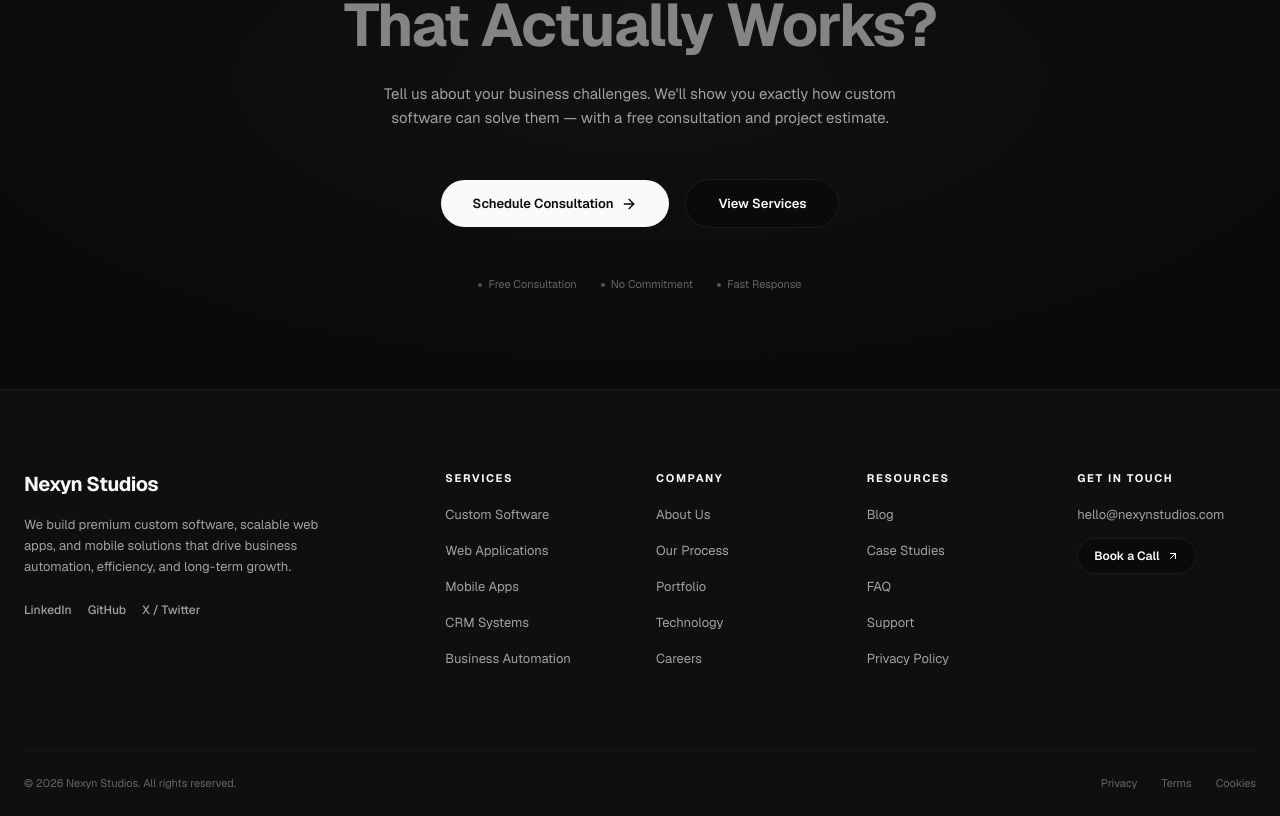
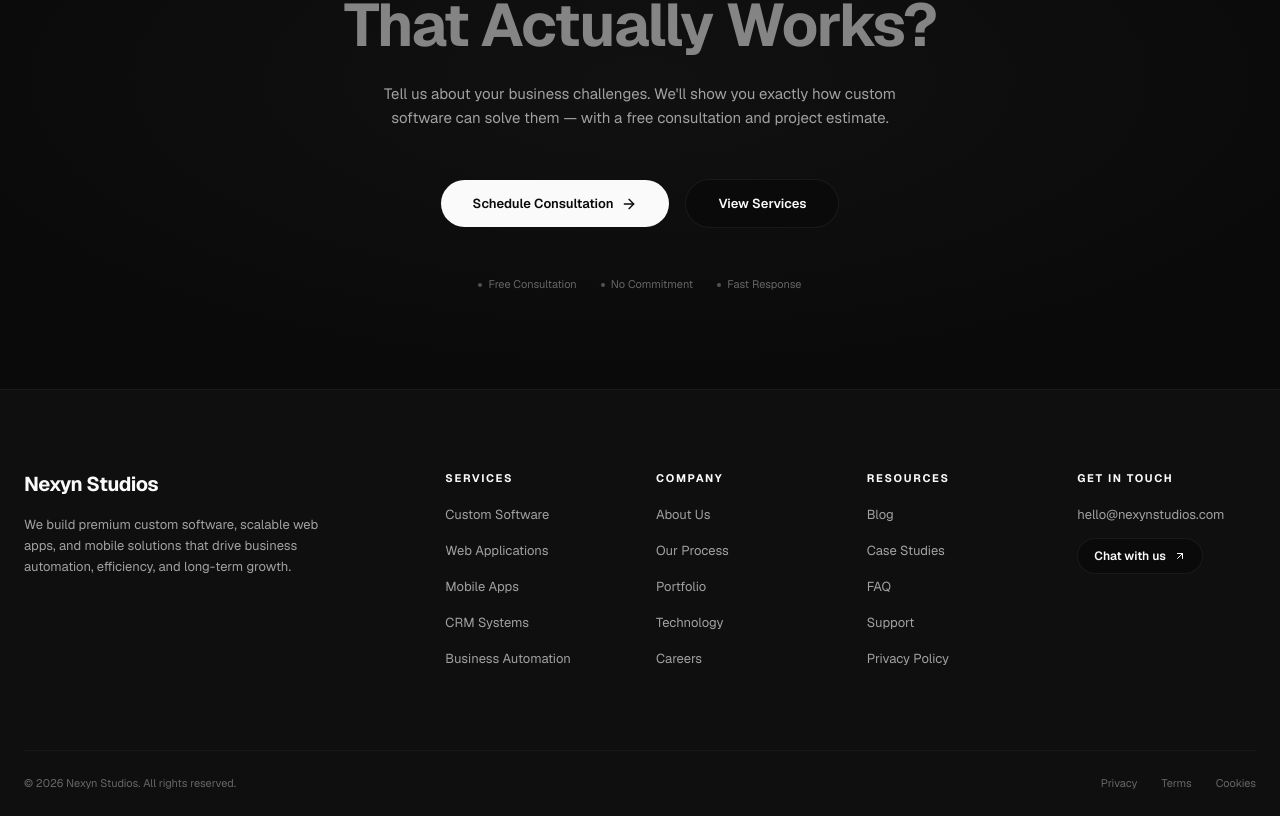
Before and after one commit to arfajsheru/nexynstudio, a Next.js app: page /portfolio in a window 1280 px wide. Shown: the part 1735-2551 px from the top of the page. Built offline with nearby package versions, Linux system fonts and the light colour scheme.

Commit message:
chore: final production polish - add og image, hide empty socials, align footer CTA

```diff
--- a/components/sections/footer.tsx
+++ b/components/sections/footer.tsx
@@ -2,8 +2,7 @@
 
 import { motion } from "framer-motion";
 import { ArrowUpRight } from "lucide-react";
-import { SITE_CONFIG } from "@/lib/constants";
-import { LAYOUT } from "@/lib/constants";
+import { SITE_CONFIG, LAYOUT, NAV_CTA } from "@/lib/constants";
 import { fadeUp, staggerContainer } from "@/lib/motion";
 import { useInView } from "@/hooks/use-interactions";
 import { cn } from "@/lib/utils";
@@ -32,10 +31,10 @@ const FOOTER_LINKS = {
   ],
 };
 
-const SOCIALS = [
-  { label: "LinkedIn", href: "#" },
-  { label: "GitHub", href: "#" },
-  { label: "X / Twitter", href: "#" },
+const SOCIALS: { label: string; href: string }[] = [
+  // { label: "LinkedIn", href: "#" },
+  // { label: "GitHub", href: "#" },
+  // { label: "X / Twitter", href: "#" },
 ];
 
 export function FooterSection() {
@@ -128,10 +127,10 @@ export function FooterSection() {
                 </li>
                 <li>
                   <a
-                    href="#contact"
+                    href={NAV_CTA.href}
                     className="inline-flex items-center gap-2 rounded-full border border-border/60 bg-background px-4 py-2 text-[12px] font-semibold text-foreground transition-all duration-200 hover:border-foreground/30 hover:bg-foreground/5"
                   >
-                    Book a Call
+                    {NAV_CTA.label}
                     <ArrowUpRight className="h-3 w-3" />
                   </a>
                 </li>
```
Also changed, not shown: public/og-image.png (added).
